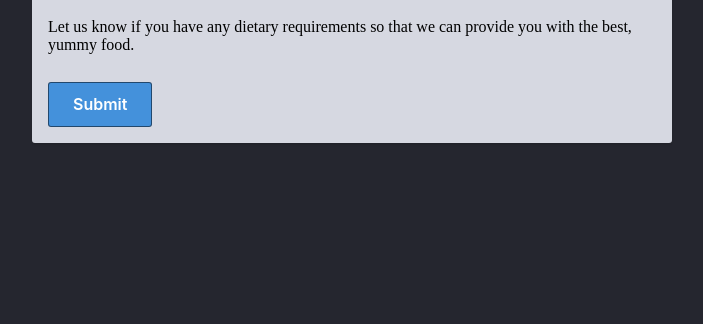
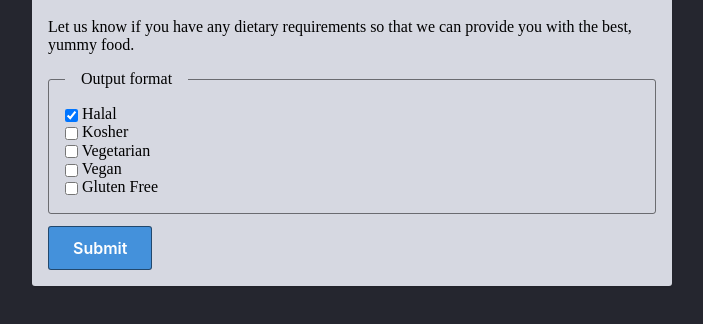
Before and after one commit to abdbadgithub/codi-html-css-git-excercice, a website: page week-3/24-dietary/index.html in a window 1280 px wide. Shown: the part 158-482 px from the top of the page, without its empty margins (288-991 px from the left). Drawn offline with Linux system fonts and the light colour scheme.

Commit message:
complete 24-dietary excercice

```diff
--- a/week-3/24-dietary/index.html
+++ b/week-3/24-dietary/index.html
@@ -20,6 +20,29 @@
 
         <form>
           <!-- Your multiple choice goes here -->
+          <fieldset>
+            <legend>Output format</legend>
+            <div>
+              <input type="checkbox" name="halal" id="halal" value="halal" checked />
+              <label for="txt">Halal</label>
+            </div>
+            <div>
+              <input type="checkbox" name="kosher" id="kosher" value="kosher" />
+              <label for="kosher">Kosher</label>
+            </div>
+            <div>
+              <input type="checkbox" name="vegetarian" id="vegetarian" value="vegetarian" />
+              <label for="vegetarian">Vegetarian</label>
+            </div>
+            <div>
+              <input type="checkbox" name="vegan" id="vegan" value="vegan" />
+              <label for="vegan">Vegan</label>
+            </div>
+            <div>
+              <input type="checkbox" name="glutenfree" id="glutenfree" value="glutenfree" />
+              <label for="glutenfree">Gluten Free</label>
+            </div>
+          </fieldset>
           <button type="submit">Submit</button>
         </form>
       </main>
```
